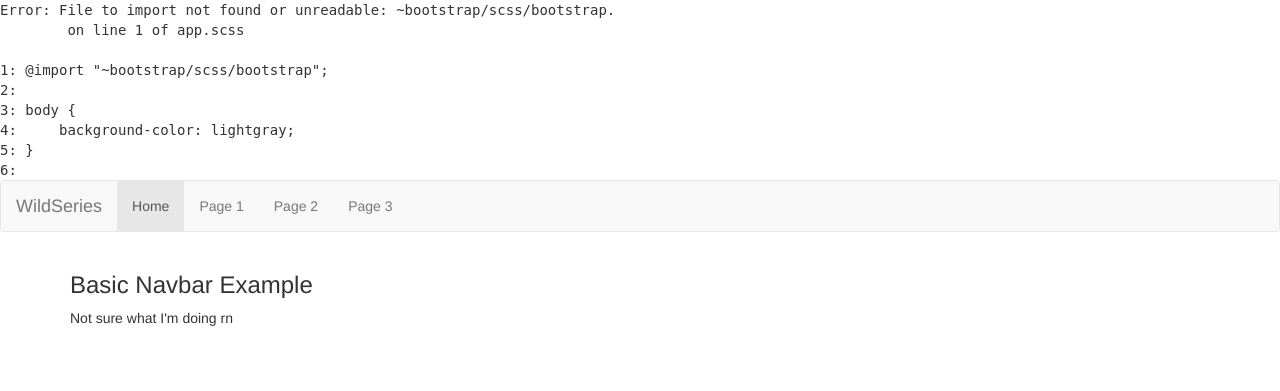
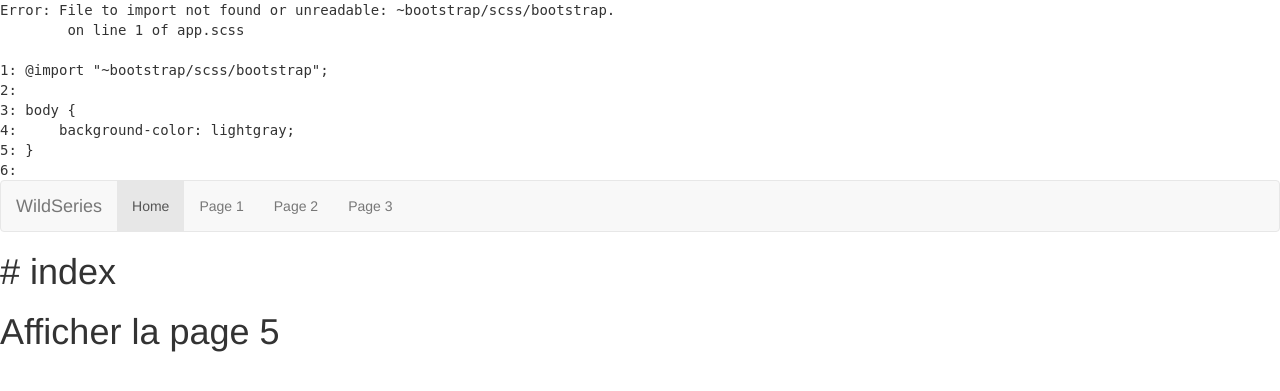
Before and after one commit to mr-andrej/wild-series, a Symfony app: template templates/Program/index.html.twig in a window 1280 px wide. Shown: the top 391 px of the page. Run offline with Twig, Linux system fonts and the light colour scheme; the template is opened without the code that fills it: most values are stand-ins (such as "Sample title", 1, 10 or a date in 2020); some libraries are stand-ins or nearby versions.

Commit message:
05 Symfony

```diff
--- a/templates/Program/index.html.twig
+++ b/templates/Program/index.html.twig
@@ -1,5 +1,7 @@
 {% extends 'base.html.twig' %}
 
 {% block content %}
-<h1>{{ website }} index</h1>
+    <h1>{{ website }} index</h1>
+    <h1 href="{{ path('program_list', {page: 5}) }}">Afficher la page 5</h1>
+
 {% endblock %}
--- /dev/null
+++ b/templates/Program/show.html.twig
@@ -0,0 +1,5 @@
+{% extends 'base.html.twig' %}
+
+{% block content %}
+    <h1> You're on http://localhost:8000/programs/{{ id }}</h1>
+{% endblock %}
--- a/templates/_header.html.twig
+++ b/templates/_header.html.twig
@@ -23,11 +23,5 @@
         </ul>
     </div>
 </nav>
-
-<div class="container">
-    <h3>Basic Navbar Example</h3>
-    <p>Not sure what I'm doing rn</p>
-</div>
-
 </body>
 </html>
--- a/templates/base.html.twig
+++ b/templates/base.html.twig
@@ -2,7 +2,7 @@
 <html>
 <head>
     <meta charset="UTF-8">
-    <link rel="icon" type="image/png" href="{{ asset('favicon.png') }}" />
+    <link rel="icon" type="image/png" href="{{ asset('favicon.png') }}"/>
     <title>{% block title %}Welcome!{% endblock %}</title>
     {% block stylesheets %}
         <link rel="stylesheet" href="/build/css/app.css">
@@ -13,9 +13,7 @@
 <header>
     {% include('_header.html.twig') %}
 </header>
-{% block body %}
-
-{% endblock %}
+{% block content %} {% endblock %}
 {% block javascripts %}
     <script src="/build/app.js"></script>
 {% endblock %}
```
Also changed, not shown: src/Controller/ProgramController.php (+29 -1 lines), templates/bundles/TwigBundle/Exception/error404.html.twig (added, +11 -0 lines).
